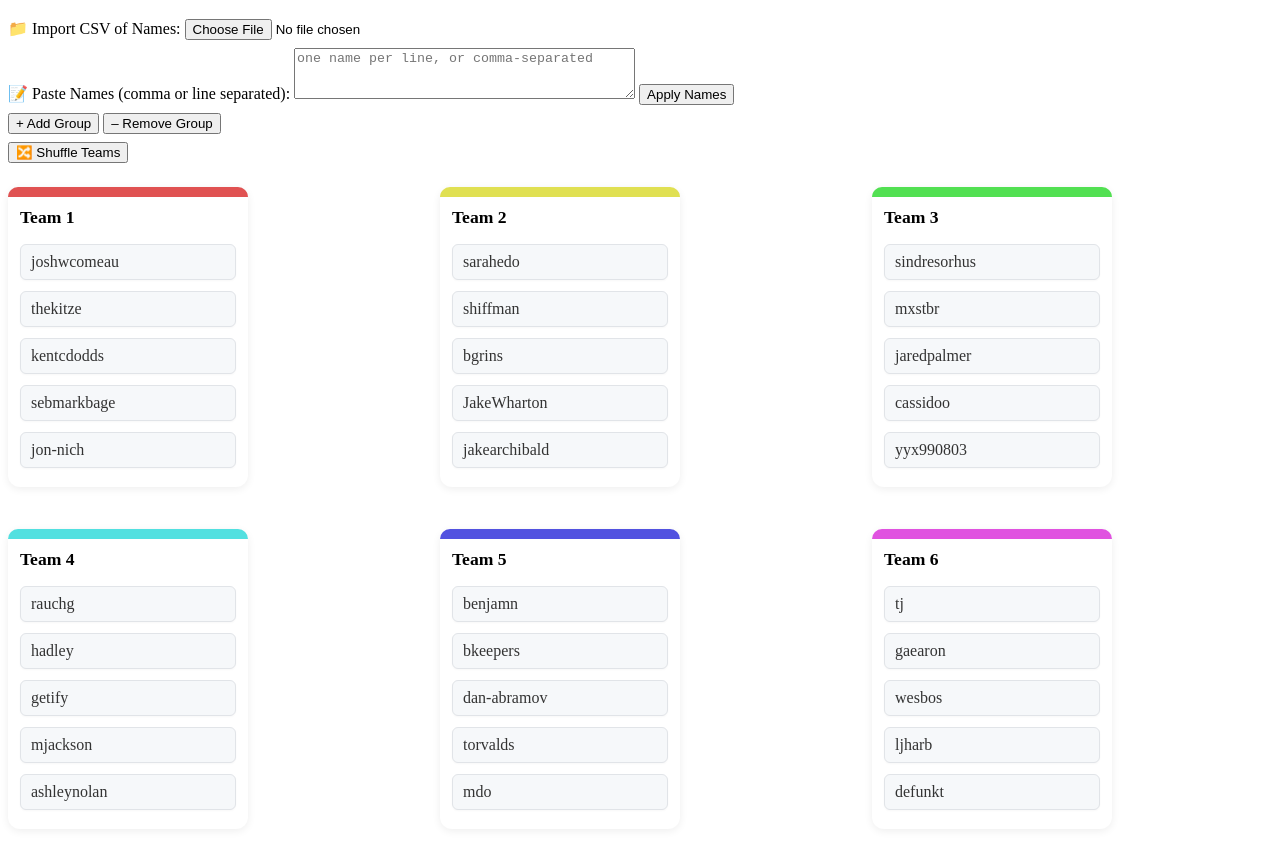
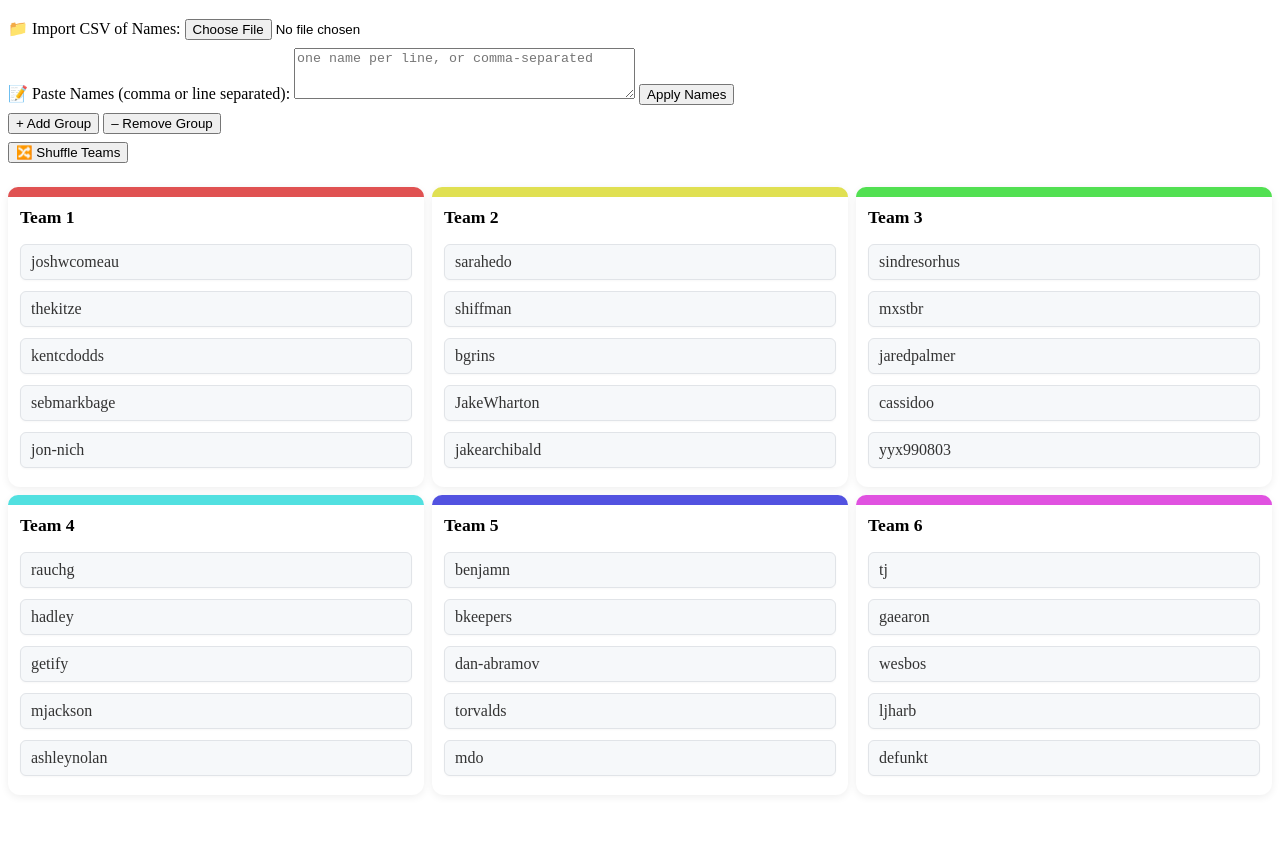
Before and after one commit to jon-nich/github-name-randomizer, a plain HTML site: page index.html in a window 1280 px wide. Shown: the part 62-909 px from the top of the page. After the commit the page ends 865 px from the top, so only its background shows below. Drawn offline with Linux system fonts and the light colour scheme.

Commit message:
Make team cards flush in grid layout

```diff
--- a/styles.css
+++ b/styles.css
@@ -2,7 +2,7 @@
     display: grid;
     grid-template-columns: repeat(3, 1fr);
     grid-auto-rows: auto;
-    gap: 32px 32px;
+    gap: 8px 8px; /* <-- Remove all horizontal/vertical gap */
     margin-top: 24px;
     justify-items: stretch;
     align-items: start;
@@ -13,8 +13,8 @@
     box-shadow: 0 2px 8px rgba(0,0,0,0.07);
     padding: 0 0 16px 0;
     min-width: 180px;
-    max-width: 240px;
-    margin-bottom: 10px;
+    max-width: 100%; /* <-- Stretch to fill column */
+    margin-bottom: 0px; /* <-- Remove extra bottom margin */
     display: flex;
     flex-direction: column;
 }
```
